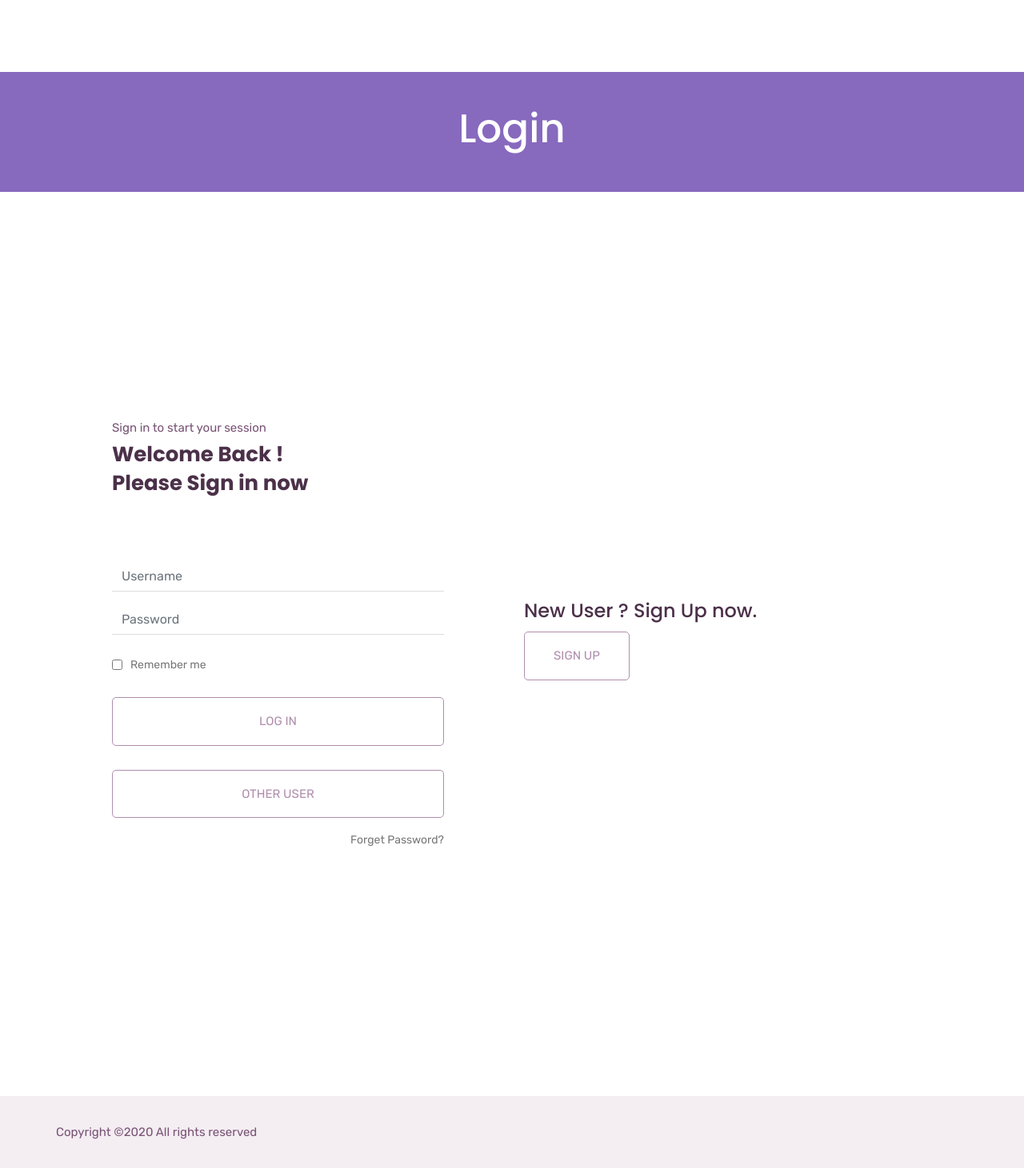
After one commit to DevrajRangani411/Hi-Tech, a PHP site: page /login.php in a window 1280 px wide. The commit adds this page. Shown: the whole page at 80% size. Run offline with PHP 8.4, Linux system fonts and the light colour scheme.

Commit message:
login.php session pending

```diff
--- /dev/null
+++ b/login.php
@@ -0,0 +1,155 @@
+
+<head>
+<meta charset="utf-8">
+    <meta name="viewport" content="width=device-width, initial-scale=1, shrink-to-fit=no">
+    <title>pillloMart</title>
+    <link rel="icon" href="img/favicon.png">
+    <!-- Bootstrap CSS -->
+    <link rel="stylesheet" href="css/bootstrap.min.css">
+    <!-- animate CSS -->
+    <link rel="stylesheet" href="css/animate.css">
+    <!-- owl carousel CSS -->
+    <link rel="stylesheet" href="css/owl.carousel.min.css">
+    <!-- font awesome CSS -->
+    <link rel="stylesheet" href="css/all.css">
+    <!-- flaticon CSS -->
+    <link rel="stylesheet" href="css/flaticon.css">
+    <link rel="stylesheet" href="css/themify-icons.css">
+    <!-- font awesome CSS -->
+    <link rel="stylesheet" href="css/magnific-popup.css">
+    <!-- swiper CSS -->
+    <link rel="stylesheet" href="css/slick.css">
+    <!-- style CSS -->
+    <link rel="stylesheet" href="css/style.css">
+
+
+
+</head>
+<!-- breadcrumb part start-->
+<section class="breadcrumb_part">
+    <div class="container">
+        <div class="row">
+            <div class="col-lg-12">
+                <div class="breadcrumb_iner">
+                    <h2>login</h2>
+                </div>
+            </div>
+        </div>
+    </div>
+</section>
+
+<!--================login_part Area =================-->
+<section class="login_part section_padding ">
+    <div class="container">
+        <div class="row align-items-center">
+            <div class="col-lg-6 col-md-6">
+                <div class="login_part_form">
+                   <!-- breadcrumb part end-->
+
+                    <div class="login_part_form_iner">
+                       <?php
+  if(isset($_COOKIE['userid'])){
+    echo '<p class="login-box-msg">Welcome back '.$_COOKIE['userid'].'</p>';
+  }else{
+    echo '<p class="login-box-msg">Sign in to start your session</p>';
+  }
+?>
+                        <h3>Welcome Back ! <br>
+                            Please Sign in now</h3>
+                            <?php
+      if(isset($_POST['uname']) && $_POST['uname']!=""){
+          $uname=$_POST['uname'];
+          $upass=$_POST['upass'];
+
+          require("php/connect_db.php");
+
+
+          $qry = "SELECT * FROM users WHERE UserName='".$uname."'";
+
+          $result = $con->query($qry);
+
+          require("php/close_db.php");
+          if($result->num_rows > 0){
+              $row = $result->fetch_assoc();
+
+              if($row['password']==$upass){
+                  session_start();
+                   $_SESSION['sid']=$row['UserId'];
+                  $_SESSION['a_id']=$row['AppartmentId'];
+                  $_SESSION['name']=$row['UserName'];
+                  $_SESSION['image']=$row['UserImage'];
+                  $_SESSION['bno']=$row['BlockNumber'];
+
+                  setcookie("username", $_SESSION['UserName'], time()+60*60*24);
+                  setcookie("userid", $uname, time()+60*60*24);
+
+                  header("Location: index.php");
+              }else{
+                  echo '<div><h3 color="red">Username or password is incorrect.</h3>';
+
+          }
+          }else{
+              echo "<p>Username is incorrect.</p>";
+          }
+
+      }
+
+?>
+                        <form class="row contact_form" action="" method="post" >
+                            <div class="col-md-12 form-group p_star">
+                                <input type="text" class="form-control" id="name" name="uname" value="" placeholder="Username">
+                            </div>
+                            <div class="col-md-12 form-group p_star">
+                                <input type="password" class="form-control" id="password" name="upass" value="" placeholder="Password">
+                            </div>
+                            <div class="col-md-12 form-group">
+                                <div class="creat_account d-flex align-items-center">
+                                    <input type="checkbox" id="f-option" name="selector">
+                                    <label for="f-option">Remember me</label>
+                                </div>
+                                <button type="submit" value="submit" class="btn_3">
+                                    log in
+                                </button>
+                                 <button type="submit" value="submit" class="btn_3">
+                                    other user
+                                </button>
+
+                                <a class="lost_pass" href="forgotPwd.html">forget password?</a>
+
+                            </div>
+                        </form>
+                    </div>
+                </div>
+            </div>
+            <div class="col-lg-6 col-md-6">
+                <h3>
+                    New User ? Sign Up now.</h3>
+                <form action="Registraion.php" method="post" novalidate="novalidate">
+                    <button type="submit" value="submit" class="btn_3">
+                        Sign Up </button>
+                </form>
+            </div>
+        </div>
+    </div>
+</section>
+<!--================login_part end =================-->
+
+<!--::footer_part start::-->
+  <footer class="footer_part">
+
+
+       <div class="copyright_part">
+                <div class="container">
+                    <div class="row ">
+                        <div class="col-lg-12">
+                            <div class="copyright_text">
+                                <P><!-- Link back to Colorlib can't be removed. Template is licensed under CC BY 3.0. -->
+Copyright &copy;<script>document.write(new Date().getFullYear());</script> All rights reserved
+<!-- Link back to Colorlib can't be removed. Template is licensed under CC BY 3.0. --></P>
+
+                            </div>
+                        </div>
+                    </div>
+                </div>
+            </div>
+    </footer>
```
Also changed, not shown: about.php (deleted, +0 -129 lines), index.php (+104 -36 lines), php/header.php (+11 -2 lines).
